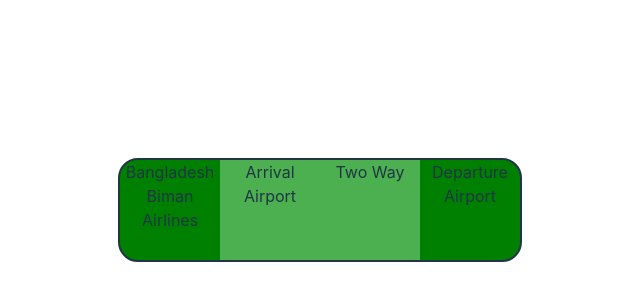
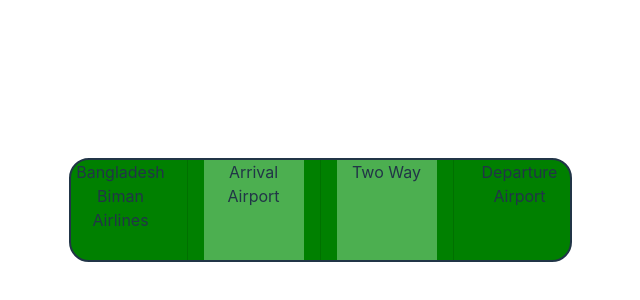
Before and after one commit to SOUROVSARKERTEC12/material_ui, a React (Vite) app in the folder ReactMUI/: page / in a window 1280 px wide. Shown: the part 190-490 px from the top of the page, without its empty margins (320-960 px from the left). Built offline with nearby package versions, Linux system fonts and the light colour scheme.

Commit message:
MuiStack

```diff
--- a/ReactMUI/src/App.jsx
+++ b/ReactMUI/src/App.jsx
@@ -8,6 +8,7 @@
 import {MuiRating} from "./components/Rating/MuiRating.jsx";
 import {MuiAutoComplete} from "./components/AutoComplete/MuiAutoComplete.jsx";
 import {MuiBox} from "./components/Box/MuiBox.jsx";
+import {MuiStack} from "./components/Stack/MuiStack.jsx";
 
 function App() {
 
@@ -21,7 +22,8 @@
             {/*<MuiSwitch/>*/}
             {/*<MuiRating/>*/}
             {/*<MuiAutoComplete/>*/}
-            <MuiBox/>
+            {/*<MuiBox/>*/}
+            <MuiStack/>
         </>
     )
 }
--- /dev/null
+++ b/ReactMUI/src/components/Stack/MuiStack.jsx
@@ -0,0 +1,38 @@
+import {Box, Stack, Divider} from "@mui/material";
+
+export const MuiStack = () => {
+    const containerStyle = {
+        borderRadius: '5px', // Add the borderRadius property here
+    };
+
+    const boxStyle = {
+        width: '100px',
+        height: '100px'
+    };
+
+    return (
+        <Stack direction="row" border={2} borderRadius={5} bgcolor='green' spacing={2}
+               divider={<Divider orientation="vertical" flexItem/>}>
+            <Box sx={containerStyle}>
+                <Box sx={{...boxStyle, borderRadius: '5px 0 0 5px'}}>
+                    Bangladesh Biman Airlines
+                </Box>
+            </Box>
+            <Box sx={containerStyle}>
+                <Box sx={boxStyle} height="100px" width="100px" bgcolor="success.light">
+                    Arrival Airport
+                </Box>
+            </Box>
+            <Box sx={containerStyle}>
+                <Box sx={boxStyle} height="100px" width="100px" bgcolor="success.light">
+                    Two Way
+                </Box>
+            </Box>
+            <Box sx={containerStyle}>
+                <Box sx={{...boxStyle, borderRadius: '0 5px 5px 0'}}>
+                    Departure Airport
+                </Box>
+            </Box>
+        </Stack>
+    );
+};
```
